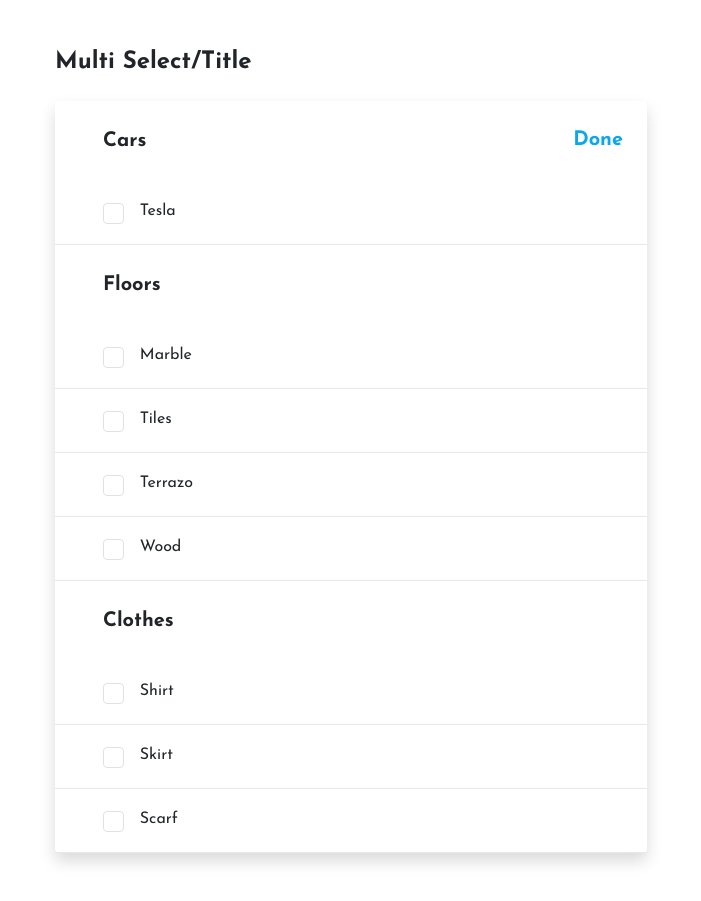
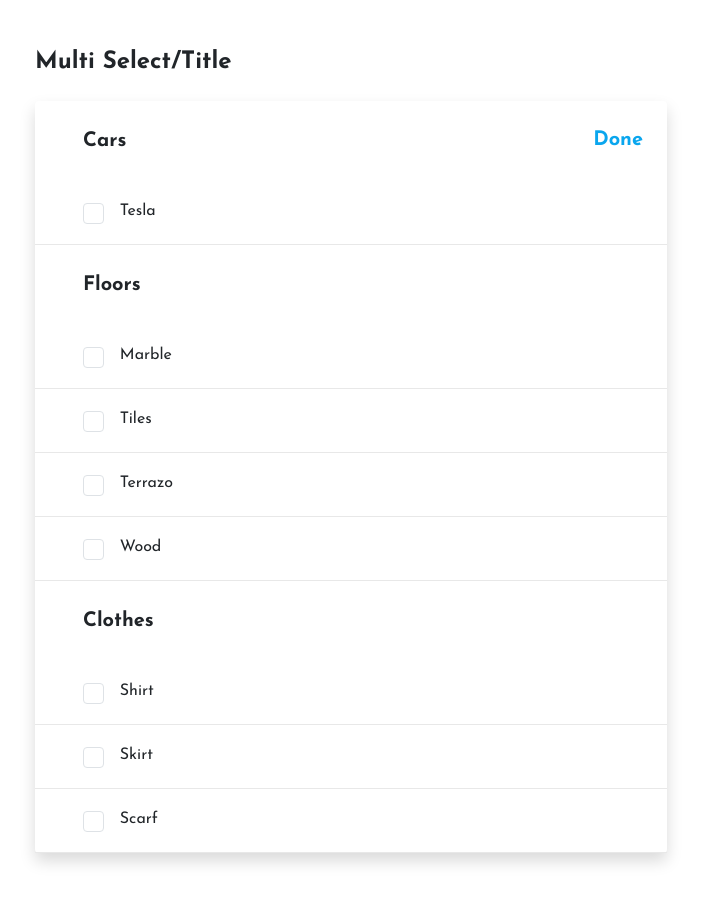
Before and after one commit to mahilday/storybook-test, a React (Create React App) app: page / in a window 1280 px wide. Shown: the whole page, without its empty margins (289-990 px from the left). Built offline with nearby package versions, Linux system fonts and the light colour scheme; a web font is replaced by a local one.

Commit message:
added scss variables and improved UI

```diff
--- a/src/containers/Form.tsx
+++ b/src/containers/Form.tsx
@@ -37,7 +37,7 @@ function Form({color}:Props) {
   return (
     <div className="App d-flex  align-items-center justify-content-center">
       {/* multi select section */}
-      <section className="col-12 position-relative col-sm-10 col-md-10 col-lg-7 col-xl-6 col-xxl-4 px-xs-3 px-4 d-flex flex-column align-items-center justify-content-center my-5">
+      <section className="col-12 position-relative col-sm-10 col-md-10 col-lg-7 col-xl-6 col-xxl-4 px-1 d-flex flex-column align-items-center justify-content-center my-5">
         {/* header */}
         <header className="w-100 mb-3">
           <h1 className="fs-4 fw-bold text-start">Multi Select/Title</h1>
```
